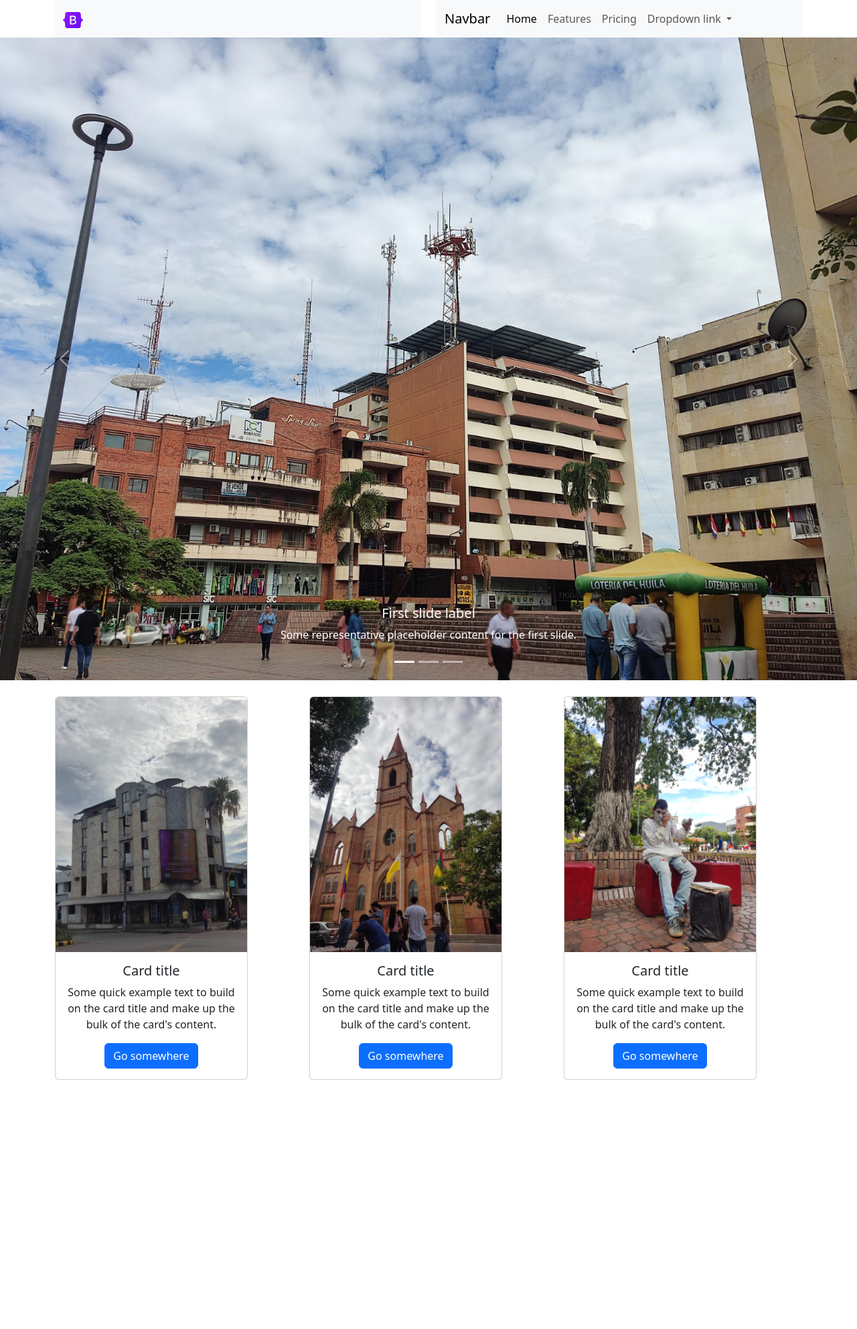
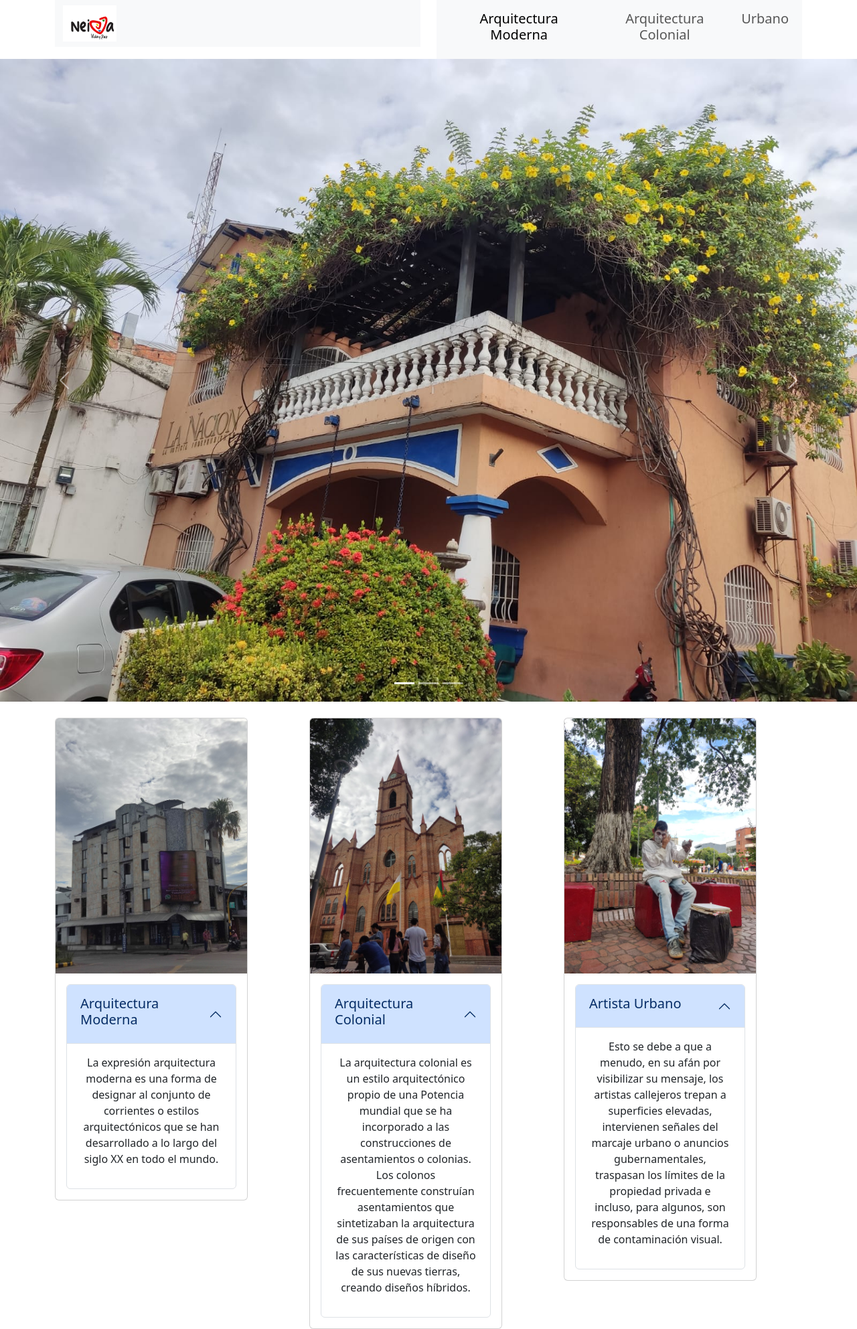
Before and after one commit to yonof/Arquitectura, a plain HTML site: page index.html in a window 1280 px wide. Shown: the whole page at 67% size. Before the commit the page ends 1613 px from the top, so only its background shows below. Drawn offline with nearby package versions, Linux system fonts and the light colour scheme.

Commit message:
Add files via upload

```diff
--- a/index.html
+++ b/index.html
@@ -4,49 +4,49 @@
     <meta charset="UTF-8">
     <meta http-equiv="X-UA-Compatible" content="IE=edge">
     <meta name="viewport" content="width=device-width, initial-scale=1.0">
+    <title>URBANISTA</title>
     <link href="https://cdn.jsdelivr.net/npm/bootstrap@5.3.0/dist/css/bootstrap.min.css" rel="stylesheet" integrity="sha384-9ndCyUaIbzAi2FUVXJi0CjmCapSmO7SnpJef0486qhLnuZ2cdeRhO02iuK6FUUVM" crossorigin="anonymous">
+    <link rel="icon" type="image/png" href="imagenes/icono.jpg">
     <script src="https://cdn.jsdelivr.net/npm/bootstrap@5.3.0/dist/js/bootstrap.bundle.min.js" integrity="sha384-geWF76RCwLtnZ8qwWowPQNguL3RmwHVBC9FhGdlKrxdiJJigb/j/68SIy3Te4Bkz" crossorigin="anonymous"></script>
-    <title>Document</title>
+    <!-- Google tag (gtag.js) -->
+<script async src="https://www.googletagmanager.com/gtag/js?id=G-JCKJCBT0LT"></script>
+<script>
+  window.dataLayer = window.dataLayer || [];
+  function gtag(){dataLayer.push(arguments);}
+  gtag('js', new Date());
+
+  gtag('config', 'G-JCKJCBT0LT');
+</script>
 </head>
 <body>
+
+
     <div class="container text-center">
         <div class="row">
           <div class="col">
             <nav class="navbar bg-body-tertiary">
                 <div class="container">
-                  <a class="navbar-brand" href="#">
-                    <img src="imagenes/bootstrap-logo.svg" alt="Bootstrap" width="30" height="24">
-                  </a>
+                    <img src="imagenes/icono neiva 2.png" alt="Bootstrap" width="80" height="54">
                 </div>
               </nav>
           </div>
           <div class="col">
             <nav class="navbar navbar-expand-lg bg-body-tertiary">
                 <div class="container-fluid">
-                  <a class="navbar-brand" href="#">Navbar</a>
                   <button class="navbar-toggler" type="button" data-bs-toggle="collapse" data-bs-target="#navbarNavDropdown" aria-controls="navbarNavDropdown" aria-expanded="false" aria-label="Toggle navigation">
                     <span class="navbar-toggler-icon"></span>
                   </button>
                   <div class="collapse navbar-collapse" id="navbarNavDropdown">
                     <ul class="navbar-nav">
                       <li class="nav-item">
-                        <a class="nav-link active" aria-current="page" href="#">Home</a>
+                        <a class="nav-link active" aria-current="page" href="moderno.html"><h5>Arquitectura Moderna</h5></a>
+
                       </li>
                       <li class="nav-item">
-                        <a class="nav-link" href="#">Features</a>
+                        <a class="nav-link" href="#"><h5>Arquitectura Colonial</h5></a>
                       </li>
                       <li class="nav-item">
-                        <a class="nav-link" href="#">Pricing</a>
-                      </li>
-                      <li class="nav-item dropdown">
-                        <a class="nav-link dropdown-toggle" href="#" role="button" data-bs-toggle="dropdown" aria-expanded="false">
-                          Dropdown link
-                        </a>
-                        <ul class="dropdown-menu">
-                          <li><a class="dropdown-item" href="#">Action</a></li>
-                          <li><a class="dropdown-item" href="#">Another action</a></li>
-                          <li><a class="dropdown-item" href="#">Something else here</a></li>
-                        </ul>
+                        <a class="nav-link" href="#"><h5>Urbano</h5></a>
                       </li>
                     </ul>
                   </div>
@@ -65,25 +65,13 @@
         </div>
         <div class="carousel-inner">
           <div class="carousel-item active">
-            <img src="imagenes/5.jpeg" class="d-block w-100" alt="...">
-            <div class="carousel-caption d-none d-md-block">
-              <h5>First slide label</h5>
-              <p>Some representative placeholder content for the first slide.</p>
-            </div>
+            <img src="imagenes/11.jpeg" class="d-block w-100" alt="...">
           </div>
           <div class="carousel-item">
             <img src="imagenes/2.jpeg" class="d-block w-100" alt="...">
-            <div class="carousel-caption d-none d-md-block">
-              <h5>Second slide label</h5>
-              <p>Some representative placeholder content for the second slide.</p>
-            </div>
           </div>
           <div class="carousel-item">
-            <img src="imagenes/6.jpeg" class="d-block w-100" alt="...">
-            <div class="carousel-caption d-none d-md-block">
-              <h5>Third slide label</h5>
-              <p>Some representative placeholder content for the third slide.</p>
-            </div>
+            <img src="imagenes/7.jpeg" class="d-block w-100" alt="...">
           </div>
         </div>
         <button class="carousel-control-prev" type="button" data-bs-target="#carouselExampleCaptions" data-bs-slide="prev">
@@ -102,9 +90,20 @@
             <div class="card" style="width: 18rem;">
               <img src="imagenes/9.jpeg" class="card-img-top" alt="...">
               <div class="card-body">
-                  <h5 class="card-title">Card title</h5>
-                  <p class="card-text">Some quick example text to build on the card title and make up the bulk of the card's content.</p>
-                  <a href="#" class="btn btn-primary">Go somewhere</a>
+                <div class="accordion" id="accordionExample">
+                  <div class="accordion-item">
+                    <h2 class="accordion-header">
+                    <button class="accordion-button" type="button" data-bs-toggle="collapse" data-bs-target="#collapseOne" aria-expanded="true" aria-controls="collapseOne">
+                    <h5>Arquitectura Moderna</h5>
+                    </button>
+                    </h2>
+                    <div id="collapseOne" class="accordion-collapse collapse show" data-bs-parent="#accordionExample">
+                      <div class="accordion-body">
+                        <p>La expresión arquitectura moderna es una forma de designar al conjunto de corrientes o estilos arquitectónicos que se han desarrollado a lo largo del siglo XX en todo el mundo.</p>
+                      </div>
+                    </div>
+                  </div>
+                </div>
               </div>
            </div>
           </div>
@@ -112,9 +111,20 @@
             <div class="card" style="width: 18rem;">
               <img src="imagenes/4.jpeg" class="card-img-top" alt="...">
               <div class="card-body">
-                  <h5 class="card-title">Card title</h5>
-                  <p class="card-text">Some quick example text to build on the card title and make up the bulk of the card's content.</p>
-                  <a href="#" class="btn btn-primary">Go somewhere</a>
+                <div class="accordion" id="accordionExample">
+                  <div class="accordion-item">
+                    <h2 class="accordion-header">
+                    <button class="accordion-button" type="button" data-bs-toggle="collapse" data-bs-target="#collapseOne" aria-expanded="true" aria-controls="collapseOne">
+                    <h5>Arquitectura Colonial</h5>
+                    </button>
+                    </h2>
+                    <div id="collapseOne" class="accordion-collapse collapse show" data-bs-parent="#accordionExample">
+                      <div class="accordion-body">
+                        <p>La arquitectura colonial es un estilo arquitectónico propio de una Potencia mundial que se ha incorporado a las construcciones de asentamientos o colonias. Los colonos frecuentemente construían asentamientos que sintetizaban la arquitectura de sus países de origen con las características de diseño de sus nuevas tierras, creando diseños híbridos.</p>
+                      </div>
+                    </div>
+                  </div>
+                </div>
               </div>
             </div>
           </div>
@@ -122,9 +132,20 @@
             <div class="card" style="width: 18rem;">
               <img src="imagenes/1.jpeg" class="card-img-top" alt="...">
               <div class="card-body">
-                  <h5 class="card-title">Card title</h5>
-                  <p class="card-text">Some quick example text to build on the card title and make up the bulk of the card's content.</p>
-                  <a href="#" class="btn btn-primary">Go somewhere</a>
+                <div class="accordion" id="accordionExample">
+                  <div class="accordion-item">
+                    <h2 class="accordion-header">
+                      <button class="accordion-button" type="button" data-bs-toggle="collapse" data-bs-target="#collapseOne" aria-expanded="true" aria-controls="collapseOne">
+                       <h5>Artista Urbano </h5>
+                      </button>
+                    </h2>
+                    <div id="collapseOne" class="accordion-collapse collapse show" data-bs-parent="#accordionExample">
+                      <div class="accordion-body">
+                        <p>Esto se debe a que a menudo, en su afán por visibilizar su mensaje, los artistas callejeros trepan a superficies elevadas, intervienen señales del marcaje urbano o anuncios gubernamentales, traspasan los límites de la propiedad privada e incluso, para algunos, son responsables de una forma de contaminación visual.</p>
+                      </div>
+                    </div>
+                  </div>
+                </div>
               </div>
             </div>
           </div>
```
Also changed, not shown: moderno.html (added, +12 -0 lines), imagenes/icono neiva 2.png (added), imagenes/icono.jpg (added). Lines whose indentation alone changed are shown as unchanged.
